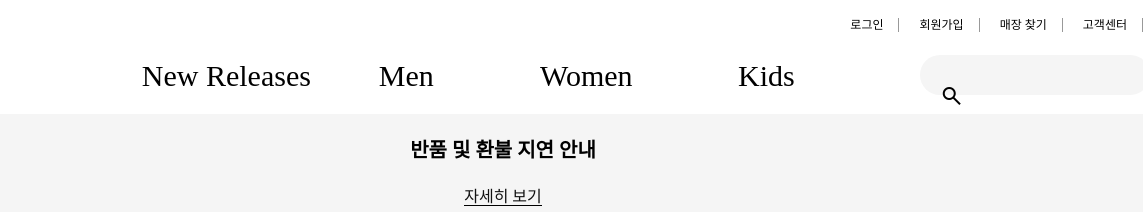
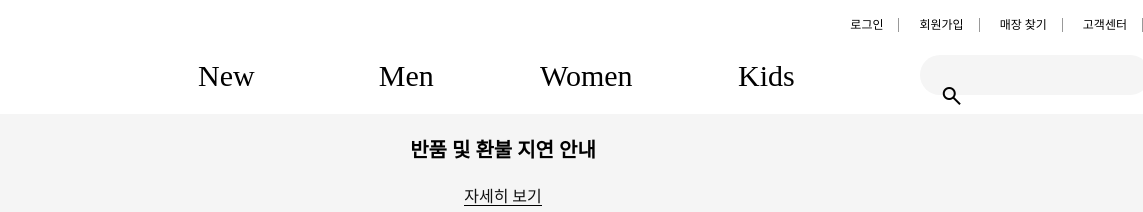
Before and after one commit to chlsnfl/Team-line, a plain HTML site: page index.html in a window 1280 px wide. Shown: the top 212 px of the page, 137-1280 px from the left. Drawn offline with nearby package versions, Linux system fonts and the light colour scheme.

Commit message:
change new

```diff
--- a/css/style.css
+++ b/css/style.css
@@ -157,6 +157,9 @@ header{
 .btn-search{
     padding: 0;
 }
+.btn-search span{
+    cursor: pointer;
+}
 .material-symbols-outlined{
     padding-top: 9px;
     margin-left: 20px;
--- a/index.html
+++ b/index.html
@@ -46,7 +46,7 @@
             <div class="main-menu">
                 <ul class = "gnb">
                     <li>
-                        <a href="#" class = "menu">New Releases</a>
+                        <a href="#" class = "menu">New</a>
                         <ul class="lnb">
                             <li><a href="#">신상품 전체보기</a></li>
                             <li><a href="#">Special Event</a></li>
```
